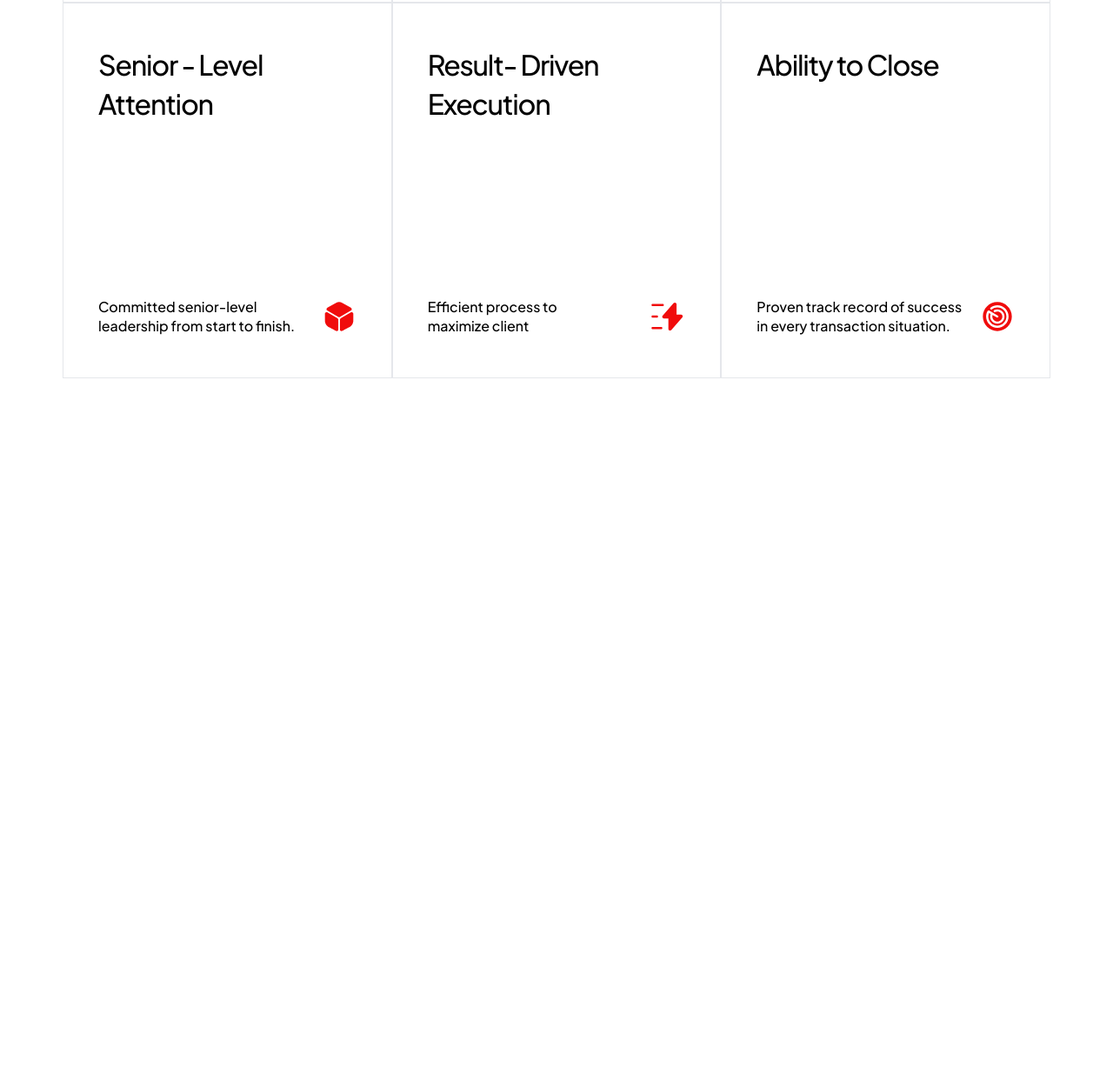
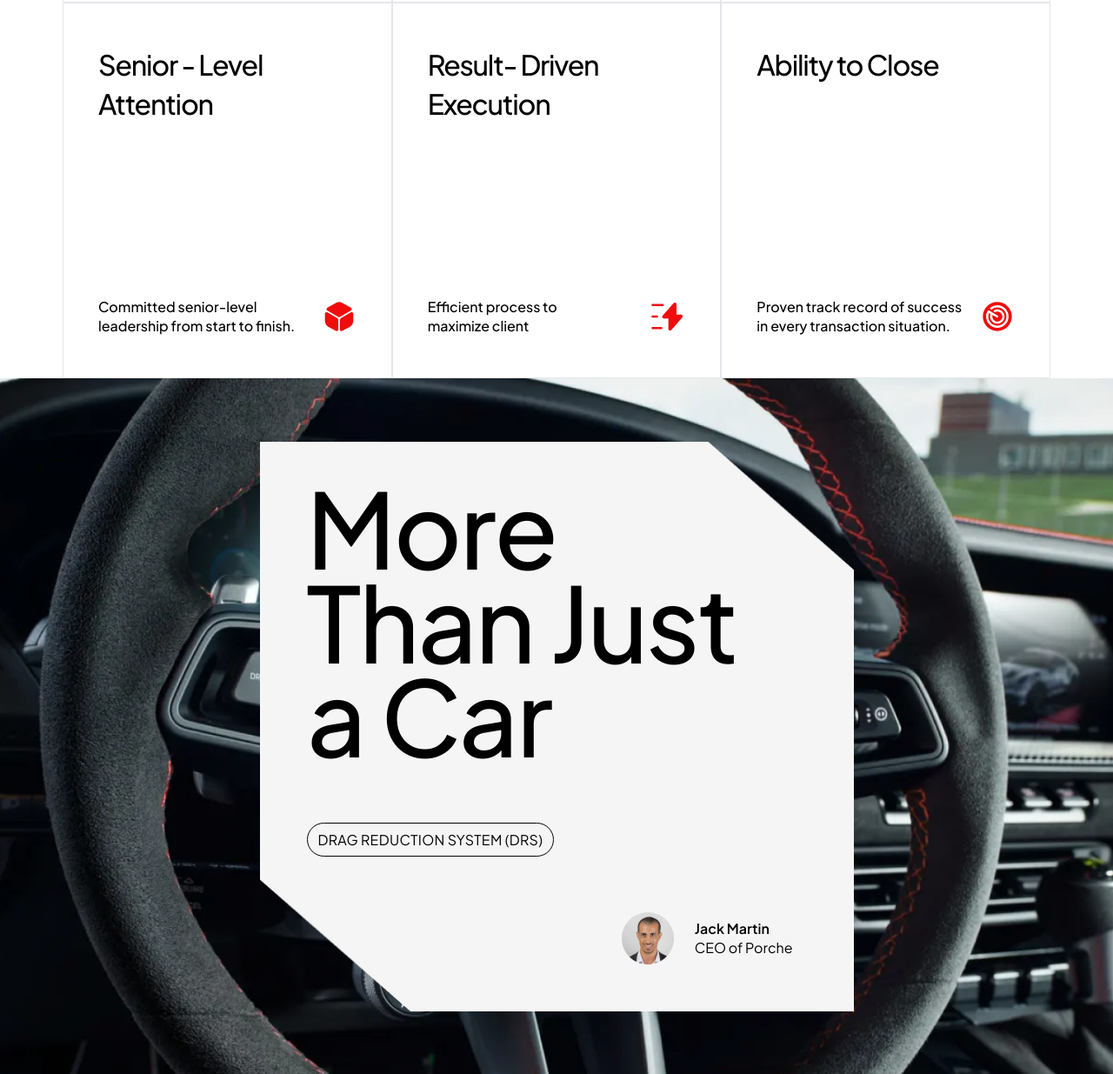
Before and after one commit to M-Panz/Infinite-Speed, a website: page index.html in a window 1280 px wide. Shown: the part 2335-3570 px from the top of the page at 87% size. Before the commit the page ends 2770 px from the top, so only its background shows below. Drawn offline with Linux system fonts and the light colour scheme.

Commit message:
update section5

```diff
--- a/index.html
+++ b/index.html
@@ -178,14 +178,38 @@
                     </div>
                 </div>
             </div>
+        </div>
+    </section>
+
+    <section id="section5" class="relative grid h-screen overflow-hidden">
+        <div class="absolute top-0 left-0 w-full h-full">
+            <img src="files/img/foto3.png" alt="foto_steering_wheel" class="w-full h-full object-cover">
+        </div>
+        <div class="relative grid m-auto overflow-hidden">
+            <div class="absolute w-full h-full">
+                <img src="files/img/rectangel.png" alt="rectangel" class="w-full h-full object-cover">
+            </div>
+            <div class="grid content-between gap-y-16 pl-[54px] pr-[70px] pt-11 pb-[54px] z-10">
+                <div class="grid gap-y-[70px]">
+                    <h1 class="text-[120px] font-medium leading-[90%] -tracking-[2.4px] max-w-[559px]">More Than Just a Car</h1>
+                    <div class="flex justify-start">
+                        <h2 class="grid place-content-center py-2 px-3 border border-black rounded-[100px] text-base leading-[135%] tracking-[0.32px]">DRAG REDUCTION SYSTEM (DRS)</h2>
+                    </div>
+                </div>
+                <div class="flex justify-end items-center gap-x-6">
+                    <div class="grid place-content-center w-[60px] h-[60px]">
+                        <img src="files/img/foto_orang2.png" alt="foto_orang2" class="w-full h-full object-cover">
+                    </div>
+                    <div class="grid">
+                        <h3 class="text-base font-semibold leading-[140%] ">Jack Martin</h3>
+                        <p class="text-base leading-[140%]">CEO of Porche</p>
+                    </div>
+                </div>
+            </div>
+        </div>
+    </section>
 
 
-
-
-
-
-        </div>
-    </section>
 
 
     <script>
```
Also changed, not shown: files/css/tailwind.css, files/img/foto_orang2.png (added), files/img/rectangel.png (added).
